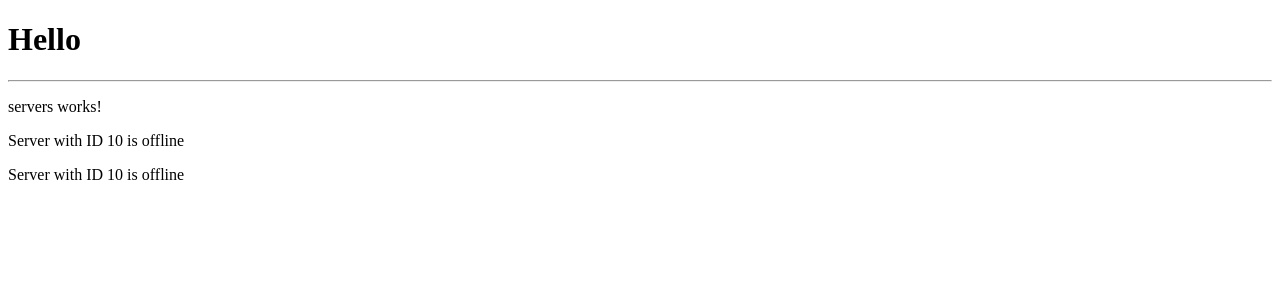
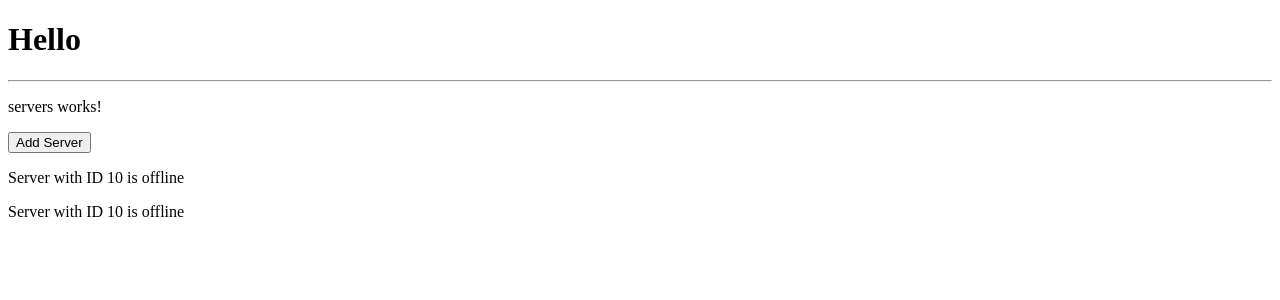
Before and after one commit to Csabi1998/Study, an Angular app in the folder first-app/: page / in a window 1280 px wide. Shown: the top 300 px of the page. Built offline with nearby package versions, Linux system fonts and the light colour scheme.

Commit message:
#1 Property Binding

```diff
--- a/first-app/src/app/servers/servers.component.html
+++ b/first-app/src/app/servers/servers.component.html
@@ -1,3 +1,4 @@
 <p>servers works!</p>
+<button class="btn btn-primary" [disabled]="!allowNewServer">Add Server</button>
 <app-server></app-server>
 <app-server></app-server>
--- a/first-app/src/app/servers/servers.component.ts
+++ b/first-app/src/app/servers/servers.component.ts
@@ -1,15 +1,18 @@
-import { Component, OnInit } from '@angular/core';
+import { Component, OnInit } from "@angular/core";
 
 @Component({
-  selector: 'app-servers',
-  templateUrl: './servers.component.html',
-  styleUrls: ['./servers.component.css']
+  selector: "app-servers",
+  templateUrl: "./servers.component.html",
+  styleUrls: ["./servers.component.css"],
 })
 export class ServersComponent implements OnInit {
+  allowNewServer: boolean = false;
 
-  constructor() { }
-
-  ngOnInit(): void {
+  constructor() {
+    setTimeout(() => {
+      this.allowNewServer = true;
+    }, 2000);
   }
 
+  ngOnInit(): void {}
 }
```
